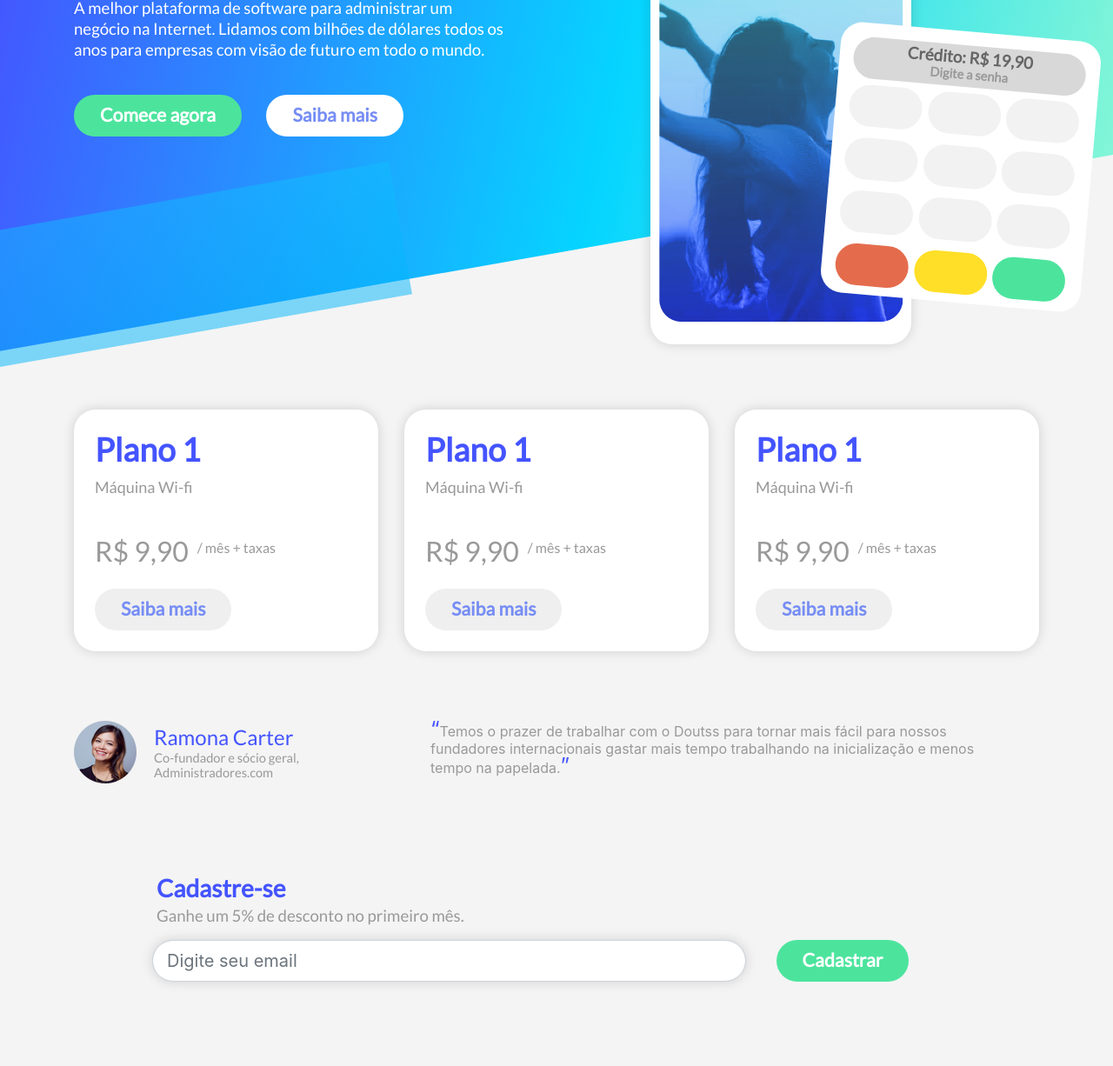
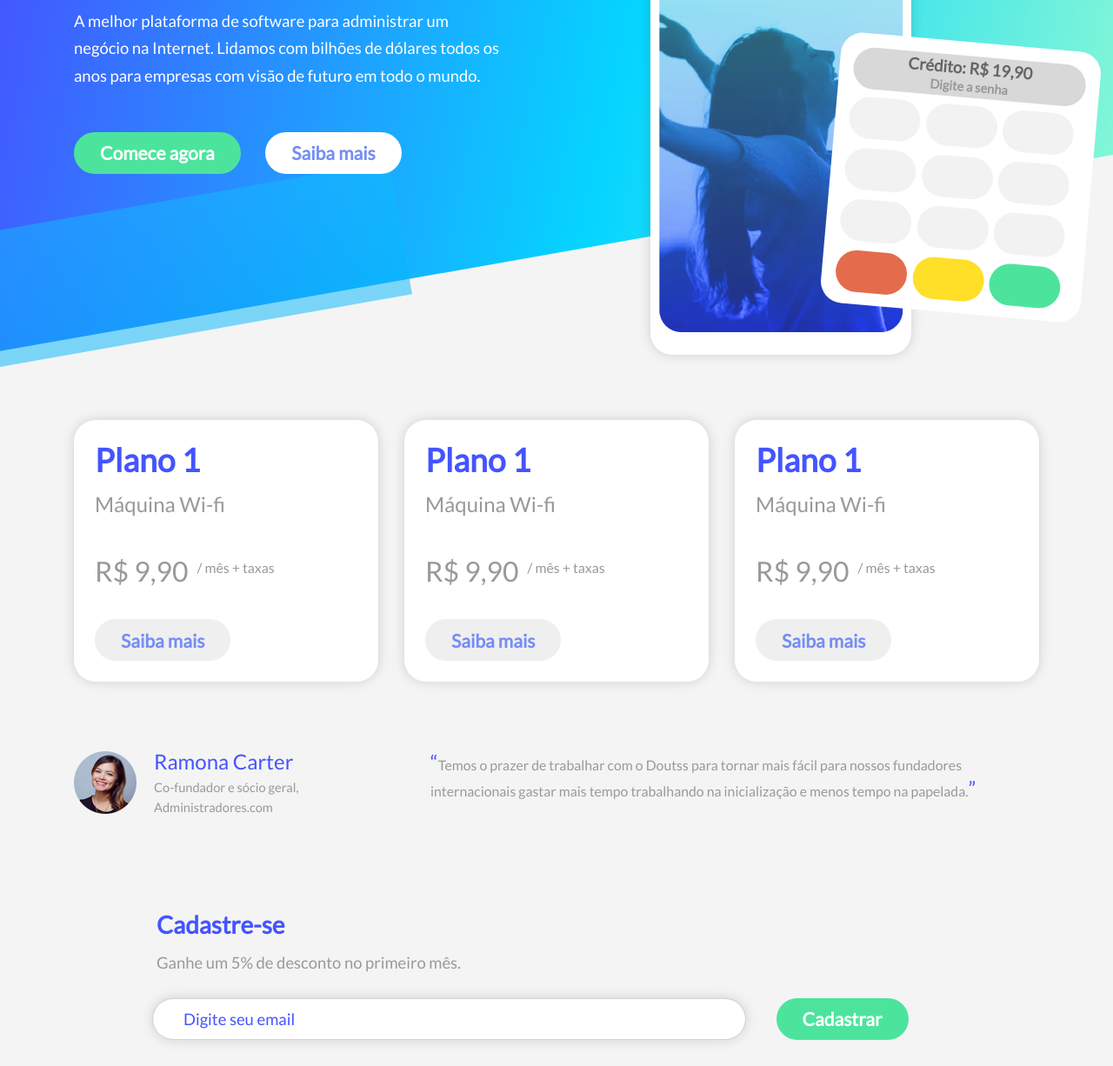
Before and after one commit to roofranklin/testePrudential, a website: page index.html in a window 1280 px wide. Shown: the part 224-1450 px from the top of the page at 87% size. Before the commit the page ends 1383 px from the top, so only its background shows below. Drawn offline with nearby package versions, Linux system fonts and the light colour scheme.

Commit message:
Ajustes fontes responsivo

```diff
--- a/sass/header.scss
+++ b/sass/header.scss
@@ -52,7 +52,8 @@ header{
         margin-top:40px;
         ul{
             vertical-align:super;
-            line-height:27px;
+            line-height:1.33rem;
+            margin-top:3px;
             li:first-child{
                 padding-left:0px;
             }
@@ -111,18 +112,19 @@ header{
                 border-radius:24px;
                 background-color: $Timberwolf;
                 text-align:center;
+                margin-bottom:7px;
                 h3{
                     margin-bottom: 0px;
-                    line-height:22pt;
+                    line-height:1.22rem;
                 }
                 h4{
-                    line-height: 10px;
+                    line-height: 0.55rem;
                 }
             }
             .dot{
                 height: 48px;
-                width: 84px;
-                margin-top:7px;
+                width: 82px;
+                margin-top:2px;
                 margin-right:2px;
                 background-color: $Munsell;
                 border-radius: 24px;
--- a/sass/main.scss
+++ b/sass/main.scss
@@ -2,52 +2,57 @@
 @import "variables.scss";
 @import "mobile.scss";
 
+* {font-family: $fonteDefault;}
+
+/* Responsive fonts */
+
+@media (max-width: 575)  { html { font-size: 12pt}  }
+@media (min-width: 768px) { html { font-size: 14pt}  }
+@media (min-width: 992px) { html { font-size: 16pt }  }
+@media (min-width: 1200px) { html { font-size: 18pt}  }
 
 /* COMMOM */
+* { outline: 0!important;}
+
+html { scroll-behavior: smooth; }
+
 body{
     background-color: $WhiteSmoke;
     overflow-x:hidden;
     h1{
-        font-family: $fonteDefault;
         font-weight: regular;
-        font-size: 28pt;
+        font-size: 1.55rem;
     }
     h2{
-        font-family: $fonteDefault;
         font-weight: bold;
-        font-size: 21pt;
-        line-height:24px;
+        font-size: 1.16rem;
+        line-height:1.33rem;
     }
     h3{
-        font-family: $fonteDefault;
         font-weight: bold;
-        font-size: 14pt;
+        font-size:0.77rem;
     }
     h4{
-        font-family: $fonteDefault;
         font-weight: bold;
-        font-size: 11pt;
+        font-size: 0.61rem;
     }
     li{
-        font-family: $fonteDefault;
         font-weight: normal;
-        font-size: 18pt;
+        font-size: 1rem;
     }
     a{
-        font-family: $fonteDefault;
         font-weight: normal;
-        font-size: 18pt;
+        font-size: 1rem;
+        text-decoration:none !important;
     }
     p{
-        font-family: $fonteDefault;
         font-weight: normal;
-        font-size: 14pt;
-        line-height: 24px;
+        font-size: 0.77rem;
+        line-height: 1.33rem;
     }
     button{
-        font-family: $fonteDefault;
         font-weight: bold;
-        font-size: 16pt;
+        font-size:0.88rem;
         border:none;
         height:48px;
         border-radius:24px;
@@ -73,20 +78,20 @@ main{
                 font-weight:bold;
             }
             p{
-                font-size:18px;
-                line-height: 24px;
+                font-size:1rem;
+                line-height:1.33rem;
             }
             button{
                 margin-top:15px;
             }
             .price{
                 margin-top:42px;
-                font-size:24pt;
+                font-size:1.33rem;
                 font-weight:normal;
             }
             .price::after{
-                font-size:12pt;
-                line-height:24pt;
+                font-size:0.66rem;
+                line-height:1.33rem;
                 vertical-align:text-top;
                 margin-left:10px;
                 content:"/ mês + taxas";
@@ -101,31 +106,31 @@ main{
         .info{
             margin-left:92px;
             .name{
-                font-size:18pt;
-                margin-top:7px;
+                font-size:1rem;
+                margin-top:-4px;
                 margin-bottom:0px;
             }
             .description{
-                font-size:11pt;
+                font-size:0.61rem;
                 margin-top:3px;
                 margin-bottom:0px;
-                line-height:17px;
+                line-height:0.95rem;
             }
         }
         .testimonial{
             blockquote{
                 padding:0px 30px 0px 30px;
-                font-size:12pt;
-                line-height:20px;
+                font-size:0.66rem;
+                line-height:1.11rem;
             }
             blockquote::before{
                 content:"“";
-                font-size:18pt;
+                font-size:1rem;
                 color: $UltramarineBlue;
             }
             blockquote::after{
                 content:"”";
-                font-size:18pt;
+                font-size:1rem;
                 color: $UltramarineBlue;
             }
         }
@@ -136,6 +141,19 @@ main{
             border-radius: 24px;
             box-shadow: $BoxShadow;
             margin-left:-5px;
+            height:48px;
+            color: $UltramarineBlue !important;
+            font-size: 0.77rem;
+            padding-left:35px;
+        }
+        ::-webkit-input-placeholder {
+        color: $UltramarineBlue !important;
+        }
+        :-ms-input-placeholder {
+        color: $UltramarineBlue !important;
+        }
+        ::placeholder {
+        color: $UltramarineBlue !important;
         }
     }
 }
```
Also changed, not shown: css/header.css, css/main.css.
